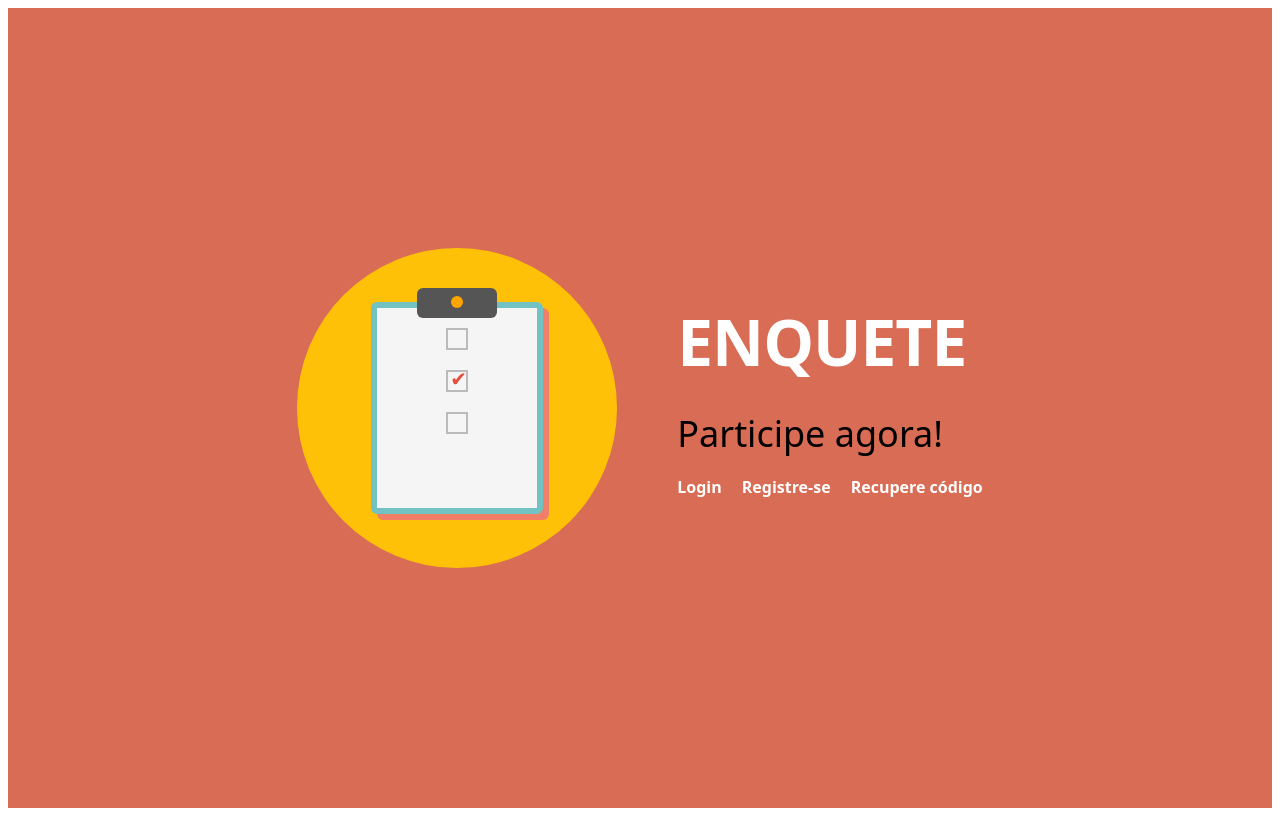
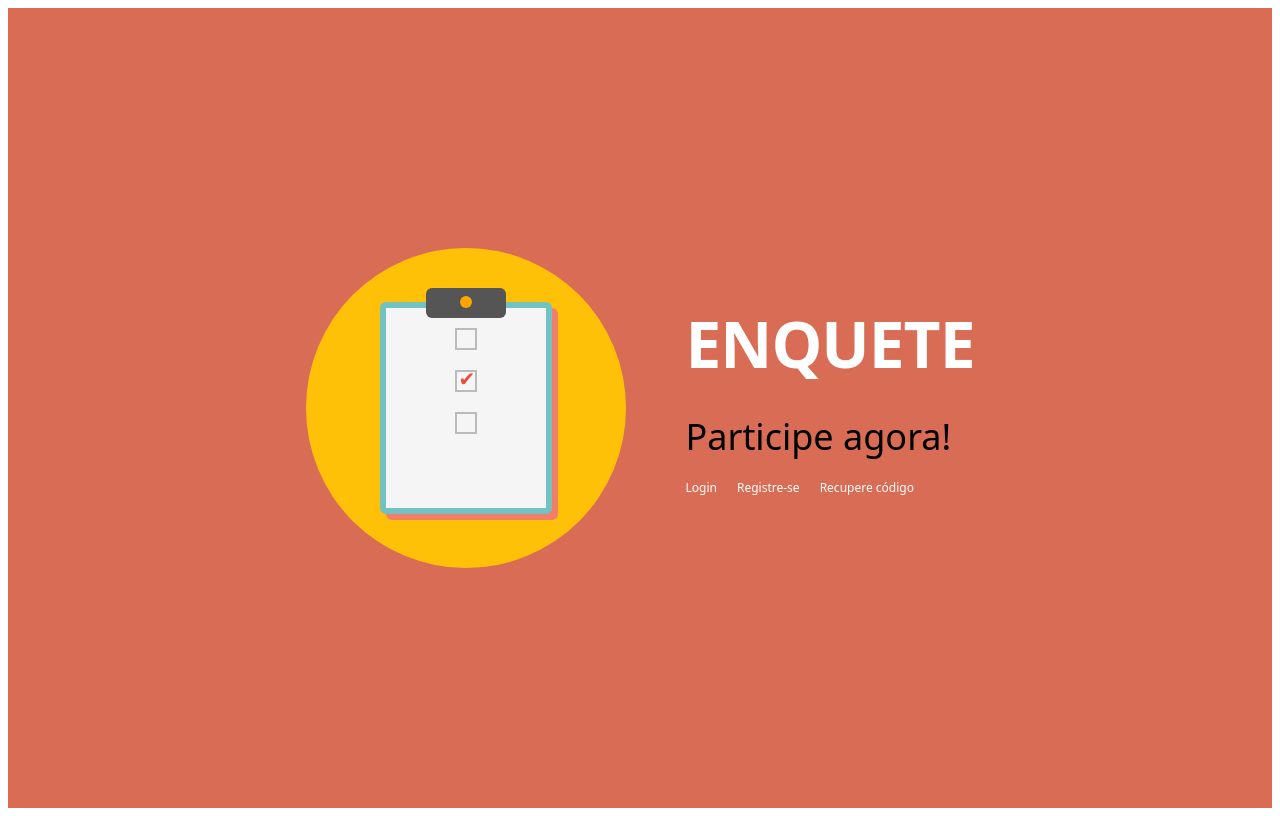
Before and after one commit to gauss-infinito/survey-app, a Next.js app in the folder frontend/: page / in a window 1280 px wide. Built offline with nearby package versions, Linux system fonts and the light colour scheme.

Commit message:
Update page.module.css

```diff
--- a/frontend/app/page.module.css
+++ b/frontend/app/page.module.css
@@ -110,14 +110,13 @@
 .link {
   color: white;
   text-decoration: none;
-  font-weight: 700;
+  font-size: 12px;
   border-bottom: 2px solid transparent;
   transition: 0.2s;
 }
 
 .link:hover {
   border-bottom: 2px solid #ffffff;
-  text-decoration: underline;
 }
 
 /* RESPONSIVO */
```
